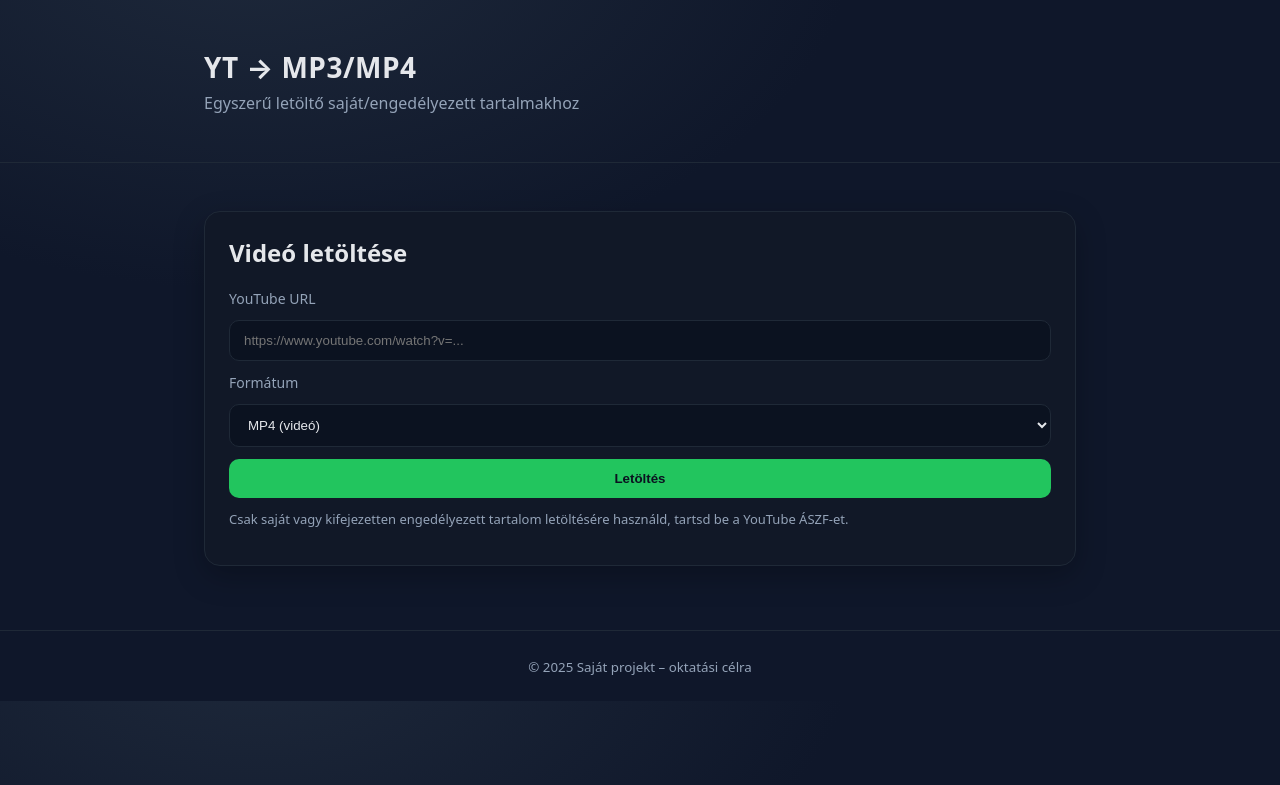
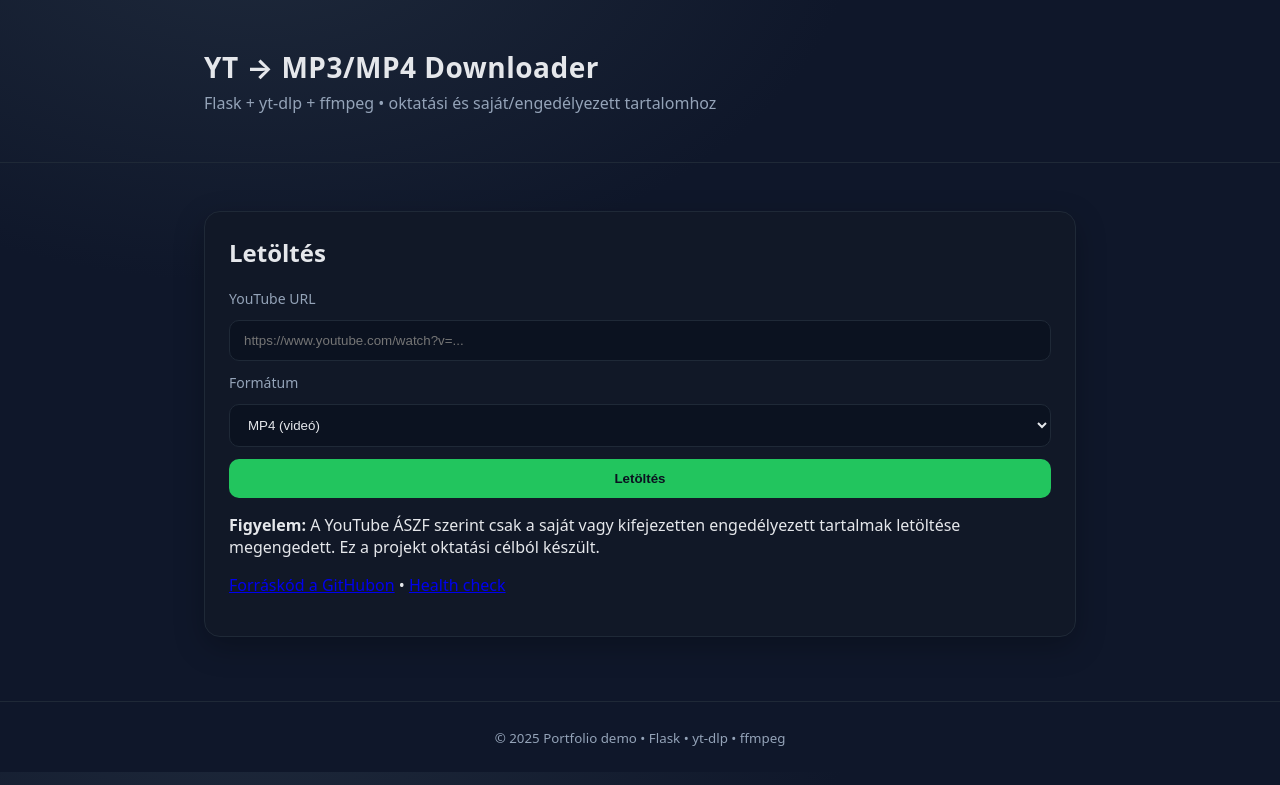
Before and after one commit to korni0102/youtube-downloader, a Flask app: page / in a window 1280 px wide. Shown: the top 785 px of the page. Run offline with Flask 3, Linux system fonts and the light colour scheme.

Commit message:
Update index.html

```diff
--- a/templates/index.html
+++ b/templates/index.html
@@ -3,14 +3,14 @@
   <head>
     <meta charset="utf-8" />
     <meta name="viewport" content="width=device-width, initial-scale=1" />
-    <title>YT → MP3/MP4 letöltő (saját használatra)</title>
+    <title>YT → MP3/MP4 letöltő (portfólió projekt)</title>
     <link rel="stylesheet" href="{{ url_for('static', filename='styles.css') }}">
   </head>
   <body>
     <header class="header">
       <div class="container">
-        <h1>YT → MP3/MP4</h1>
-        <p class="subtitle">Egyszerű letöltő saját/engedélyezett tartalmakhoz</p>
+        <h1>YT → MP3/MP4 Downloader</h1>
+        <p class="subtitle">Flask + yt-dlp + ffmpeg • oktatási és saját/engedélyezett tartalomhoz</p>
       </div>
     </header>
 
@@ -24,8 +24,8 @@
       {% endwith %}
 
       <section class="card">
-        <h2>Videó letöltése</h2>
-        <form method="post" action="/download" class="form">
+        <h2>Letöltés</h2>
+        <form method="post" action="/download" class="form" onsubmit="loading(true)">
           <label for="url">YouTube URL</label>
           <input id="url" name="url" type="url" placeholder="https://www.youtube.com/watch?v=..." required>
 
@@ -35,20 +35,37 @@
             <option value="mp3">MP3 (hang)</option>
           </select>
 
-          <button type="submit" class="btn">Letöltés</button>
+          <button id="btn" type="submit" class="btn">Letöltés</button>
+          <div id="hint" class="hint" hidden>Letöltés és konvertálás folyamatban… ez pár másodperc lehet.</div>
         </form>
 
-        <p class="hint">
-          Csak saját vagy kifejezetten engedélyezett tartalom letöltésére használd,
-          tartsd be a YouTube ÁSZF-et.
+        <p class="legal">
+          <strong>Figyelem:</strong> A YouTube ÁSZF szerint csak a saját vagy kifejezetten engedélyezett
+          tartalmak letöltése megengedett. Ez a projekt oktatási célból készült.
+        </p>
+        <p class="meta">
+          <a href="https://github.com/YOUR_USERNAME/YOUR_REPO" target="_blank">Forráskód a GitHubon</a> •
+          <a href="/healthz" target="_blank">Health check</a>
         </p>
       </section>
     </main>
 
     <footer class="footer">
       <div class="container">
-        <small>© {{ 2025 }} Saját projekt – oktatási célra</small>
+        <small>© {{ 2025 }} Portfolio demo • Flask • yt-dlp • ffmpeg</small>
       </div>
     </footer>
+
+    <script>
+      function loading(on) {
+        const btn = document.getElementById('btn');
+        const hint = document.getElementById('hint');
+        if (on) {
+          btn.disabled = true;
+          btn.textContent = 'Folyamatban…';
+          hint.hidden = false;
+        }
+      }
+    </script>
   </body>
 </html>
```
